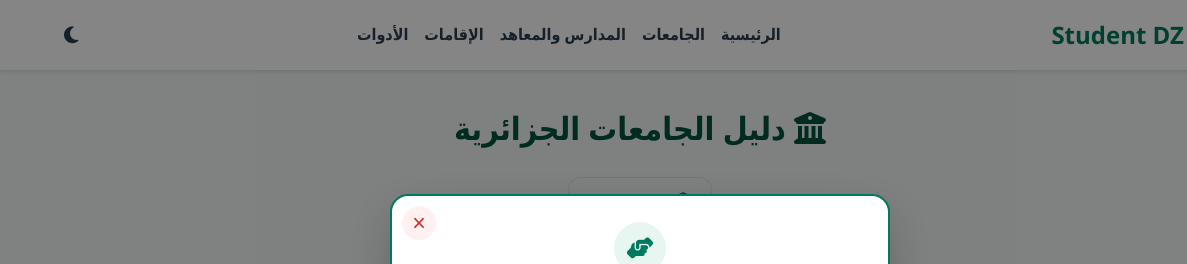
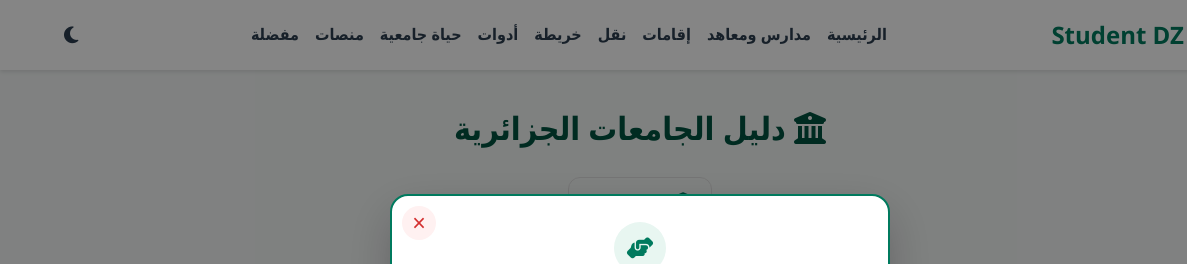
Before and after one commit to imadtbn/student-dz, a plain HTML site: page universities/index.html in a window 1280 px wide. Shown: the top 264 px of the page, 0-1187 px from the left. Drawn offline with Linux system fonts and the light colour scheme.

Commit message:
Add files via upload

```diff
--- a/universities/index.html
+++ b/universities/index.html
@@ -5,7 +5,7 @@
     <meta charset="UTF-8">
     <meta name="viewport" content="width=device-width,initial-scale=1.0">
     <title>دليل الجامعات الجزائرية | Student DZ</title>
-<link rel="stylesheet" href="../assets/css/main.css">
+    <link rel="stylesheet" href="../assets/css/main.css">
     <link rel="stylesheet" href="https://cdnjs.cloudflare.com/ajax/libs/font-awesome/6.4.0/css/all.min.css">
     <link rel="icon" href="../assets/images/icon.png">
     <script src="../assets/js/config.js"></script>
@@ -48,7 +48,7 @@
 
 
     <!-- SEO Foundation -->
-<!-- Open Graph -->
+    <!-- Open Graph -->
 
 
 
@@ -60,7 +60,7 @@
 
 
 
-<!-- Twitter -->
+    <!-- Twitter -->
 
 
 
@@ -68,7 +68,8 @@
 
     <!-- SEO Foundation -->
     <link rel="canonical" href="https://imadtbn.github.io/student-dz/universities/">
-    <meta name="description" content="دليل الجامعات الجزائرية والكليات والتخصصات، مع معلومات ومواقع الجامعات المتاحة للطالب الجزائري.">
+    <meta name="description"
+        content="دليل الجامعات الجزائرية والكليات والتخصصات، مع معلومات ومواقع الجامعات المتاحة للطالب الجزائري.">
     <meta name="robots" content="index, follow">
 
     <!-- Open Graph -->
@@ -77,9 +78,11 @@
     <meta property="og:locale" content="ar_DZ">
     <meta property="og:url" content="https://imadtbn.github.io/student-dz/universities/">
     <meta property="og:title" content="دليل الجامعات الجزائرية | Student DZ">
-    <meta property="og:description" content="دليل الجامعات الجزائرية والكليات والتخصصات، مع معلومات ومواقع الجامعات المتاحة للطالب الجزائري.">
+    <meta property="og:description"
+        content="دليل الجامعات الجزائرية والكليات والتخصصات، مع معلومات ومواقع الجامعات المتاحة للطالب الجزائري.">
     <meta property="og:image" content="https://imadtbn.github.io/student-dz/assets/images/social-preview.png">
-    <meta property="og:image:secure_url" content="https://imadtbn.github.io/student-dz/assets/images/social-preview.png">
+    <meta property="og:image:secure_url"
+        content="https://imadtbn.github.io/student-dz/assets/images/social-preview.png">
     <meta property="og:image:type" content="image/png">
     <meta property="og:image:width" content="1200">
     <meta property="og:image:height" content="630">
@@ -88,10 +91,11 @@
     <!-- Twitter -->
     <meta name="twitter:card" content="summary_large_image">
     <meta name="twitter:title" content="دليل الجامعات الجزائرية | Student DZ">
-    <meta name="twitter:description" content="دليل الجامعات الجزائرية والكليات والتخصصات، مع معلومات ومواقع الجامعات المتاحة للطالب الجزائري.">
+    <meta name="twitter:description"
+        content="دليل الجامعات الجزائرية والكليات والتخصصات، مع معلومات ومواقع الجامعات المتاحة للطالب الجزائري.">
     <meta name="twitter:image" content="https://imadtbn.github.io/student-dz/assets/images/social-preview.png">
     <meta name="twitter:image:alt" content="دليل الجامعات الجزائرية | Student DZ">
-    </head>
+</head>
 
 <!-- Google Tag Manager (noscript) -->
 <noscript><iframe src="https://www.googletagmanager.com/ns.html?id=GTM-M27X7VLD" height="0" width="0"
@@ -101,12 +105,20 @@
 
 <body>
     <header class="site-header">
-        <div class="container"><a href="../index.html" class="logo"><img src="../assets/images/icon.png" width="32"
-                    height="32"> Student DZ</a>
-            <nav class="main-nav" id="mainNav"><a href="../index.html" class="nav-link">الرئيسية</a><a
-                    href="../universities/index.html" class="nav-link">الجامعات</a><a href="../ecoles/index.html"
-                    class="nav-link">المدارس والمعاهد</a><a href="../residences/index.html"
-                    class="nav-link">الإقامات</a><a href="../categories/tools.html" class="nav-link">الأدوات</a></nav>
+        <div class="container">
+            <a href="../index.html" class="logo">
+                <img src="../assets/images/icon.png" width="32" height="32"> Student DZ</a>
+            <nav class="main-nav" id="mainNav">
+                <a href="../index.html" class="nav-link">الرئيسية</a>
+                <a href="../ecoles/index.html" class="nav-link">مدارس ومعاهد</a>
+                <a href="../residences/index.html" class="nav-link">إقامات</a>
+                <a href="../transport/index.html" class="nav-link">نقل</a>
+                <a href="../tools/maps.html" class="nav-link">خريطة</a>
+                <a href="../categories/tools.html" class="nav-link">أدوات</a>
+                <a href="../categories/student-life.html" class="nav-link">حياة جامعية</a>
+                <a href="../platforms/index.html" class="nav-link">منصات</a>
+                <a href="../pages/favorites.html" class="nav-link">مفضلة</a>
+            </nav>
             <div class="header-actions"><button class="icon-btn" id="themeToggle"><i
                         class="fa-solid fa-moon"></i></button><button class="hamburger" id="menuToggle">☰</button></div>
         </div>
```
